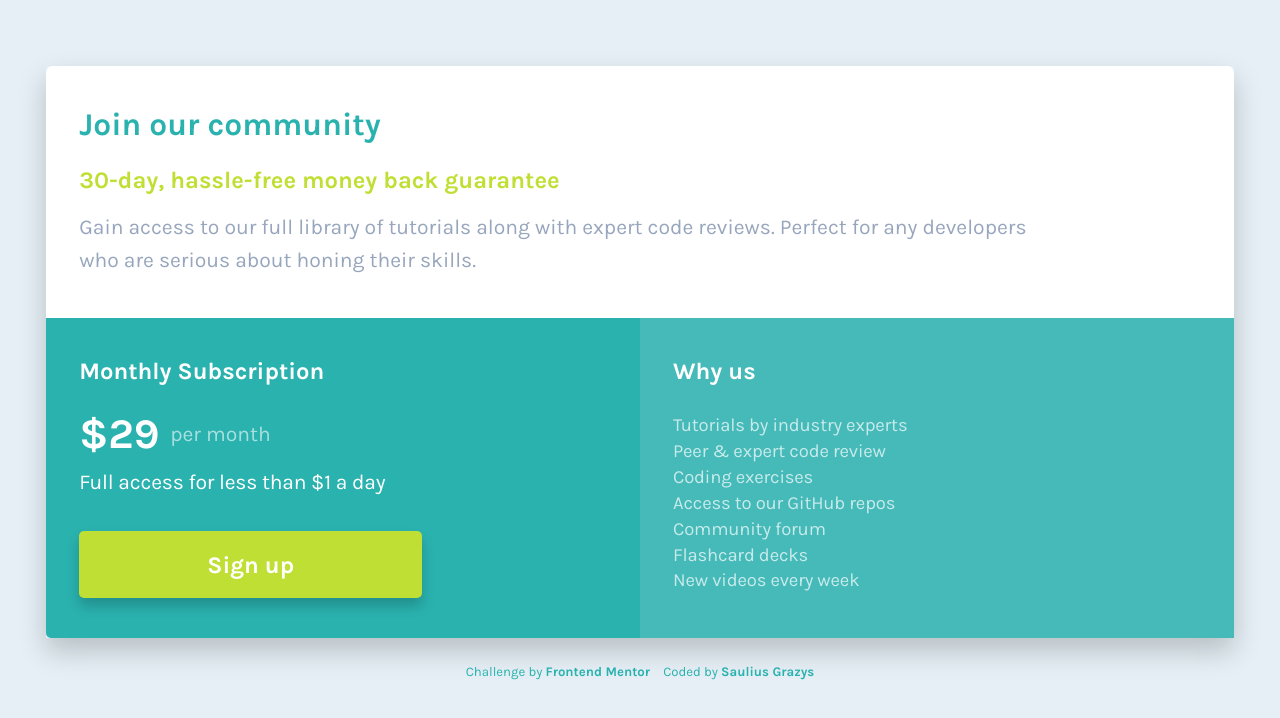
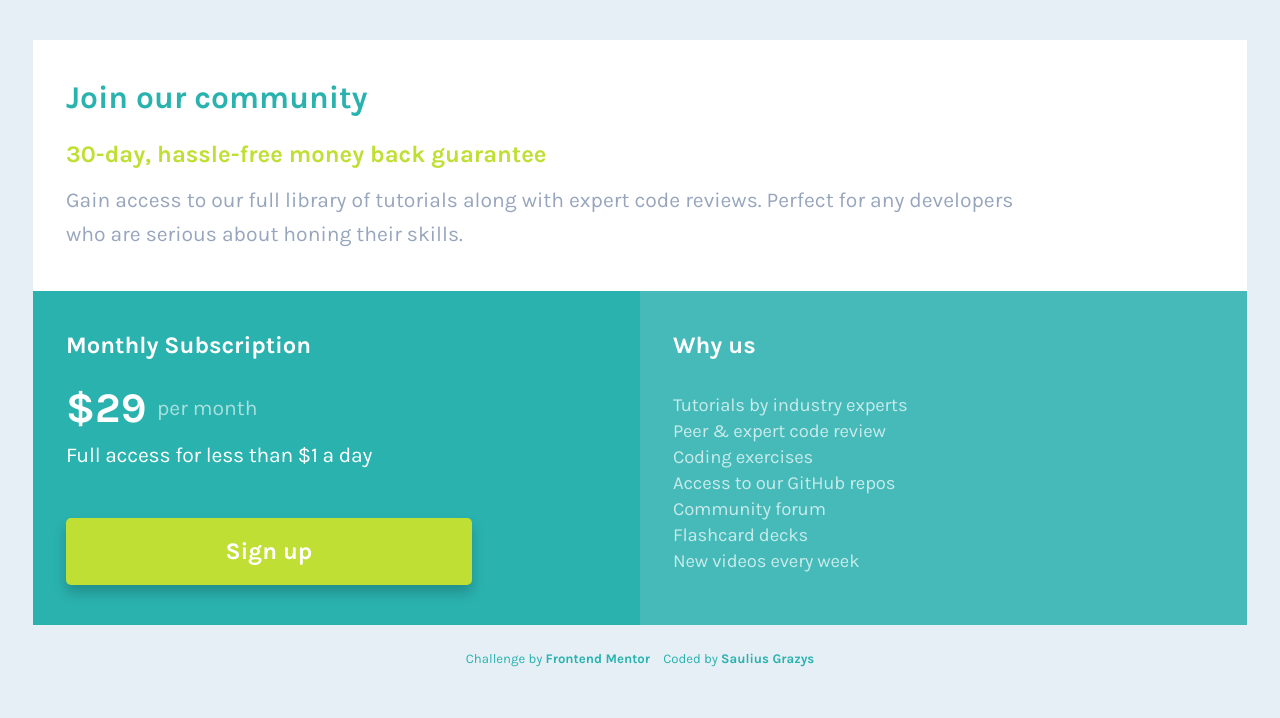
Before and after one commit to sgrazys/single-price-grid-component, a React (Create React App) app: page / in a window 1280 px wide. Shown: the top 718 px of the page. Built offline with nearby package versions, Linux system fonts and the light colour scheme.

Commit message:
add card shadow

```diff
--- a/src/sass/App.scss
+++ b/src/sass/App.scss
@@ -40,34 +40,41 @@ body *::before {
 }
 
 body {
+	background-color: var(--color-gray-light);
+	font-family: 'Karla', sans-serif;
+	padding: 3rem 2.5rem;
+	max-height: 100vh;
+}
+
+.app-container {
 	display: flex;
 	justify-content: center;
-	background-color: var(--color-gray-light);
-	font-family: 'Karla', sans-serif;
-	padding: 5rem 3.5rem;
-	max-height: 100vh;
+	align-items: center;
+	border-top-left-radius: 1rem;
+	border-top-right-radius: 1rem;
+	overflow: hidden;
+	box-shadow: 0 2rem 3rem rgba(0, 0, 0, 0.2);
+	margin: 0;
+
+	@media only screen and (min-width: 40.625em) {
+		border-radius: 1rem;
+	}
 }
 
 .card {
 	display: grid;
 
-	box-shadow: 0 1rem 2rem rgba(0, 0, 0, 0.2);
-
 	@media only screen and (min-width: 40.625em) {
-		max-width: 80rem;
 		grid-template-columns: 1fr 1fr;
 	}
 	@media only screen and (min-width: 64em) {
-		max-width: 100rem;
+		width: 100%;
 	}
 
 	.header {
 		display: grid;
 		grid-gap: 1.8rem;
 		background-color: #fff;
-
-		border-top-left-radius: 0.5rem;
-		border-top-right-radius: 0.5rem;
 
 		@include padding-regular;
 
@@ -121,10 +128,6 @@ body {
 		background-color: var(--color-primary-cyan);
 		@include padding-regular;
 
-		@media only screen and (min-width: 40.625em) {
-			border-bottom-left-radius: 5px;
-		}
-
 		&--header {
 			font-size: 1.8rem;
 			@include margin-bottom-sm;
@@ -152,7 +155,7 @@ body {
 		&--description {
 			font-size: 1.6rem;
 			letter-spacing: -0.2px;
-			margin-bottom: 1rem;
+			margin-bottom: 2rem;
 		}
 
 		&--btn {
@@ -161,20 +164,24 @@ body {
 			font-weight: 700;
 			color: inherit;
 			border: none;
+			width: 100%;
 			border-radius: 5px;
 			box-shadow: 0 0.6rem 1rem rgb(0, 0, 0, 0.2);
+			cursor: pointer;
+			transition: all 0.3s;
 
 			padding: 1.5rem;
 			background-color: var(--color-primary-yellow);
 
+			&:hover {
+				transform: scale(1.05) translateY(-3px);
+				box-shadow: 0 1.2rem 1rem rgb(0, 0, 0, 0.2);
+			}
+
 			@media only screen and (min-width: 64em) {
-				width: 65%;
+				width: 75%;
 				font-size: 1.8rem;
 			}
-
-			// @media only screen and (min-width: 90em) {
-			// 	width: 55%;
-			// }
 		}
 	}
 
```
